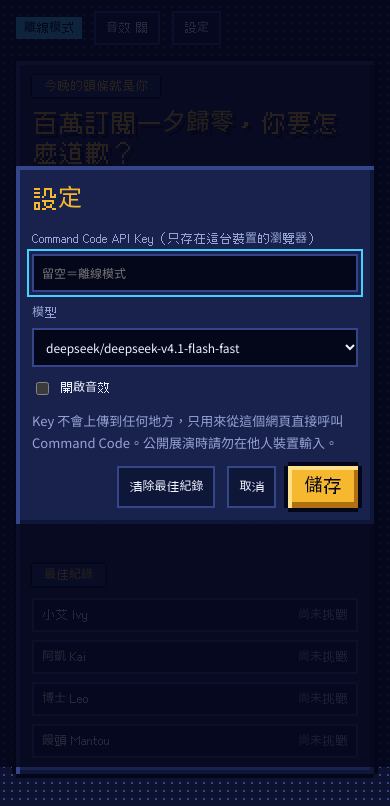
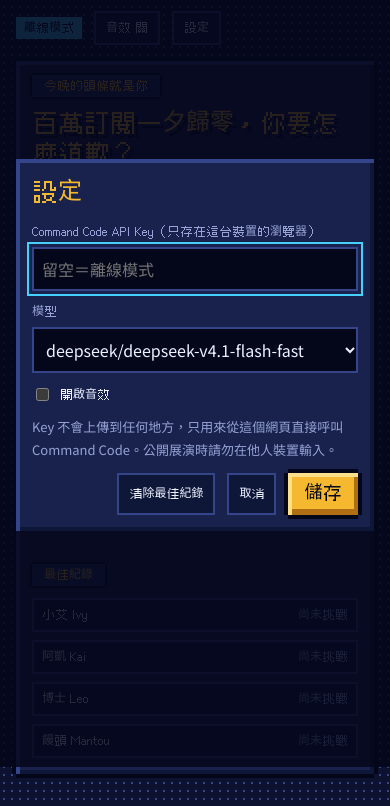
Before and after one commit to zhi816/firestorm-pr-180s, a plain HTML site: page index.html in a window 390 px wide. Both pictures are taken after a click on the button "設定". Shown: the part 77-883 px from the top of the page. Drawn offline with Linux system fonts and the light colour scheme.

Commit message:
fix(app): stop iOS auto-zoom on mobile form fields
Co-Authored-By: Claude Opus 5.5 <noreply@anthropic.com>

```diff
--- a/index.html
+++ b/index.html
@@ -343,6 +343,7 @@ dialog .row{display:flex;gap:12px;flex-wrap:wrap;justify-content:flex-end}
   .cmd::before{left:7px}
   .cmd .tag{display:none}
   .btn{font-size:18px;padding:12px 16px}
+  textarea,input,select{font-size:16px}
   body.typing #cmdPn .cmds,body.typing #cmdPn .pn-title,body.typing .scrub,body.typing #prevFlaws{display:none}
 
   body[data-view="audit"] .screen canvas{aspect-ratio:1/1;object-fit:cover}
```
Also changed, not shown: 1 other file.
